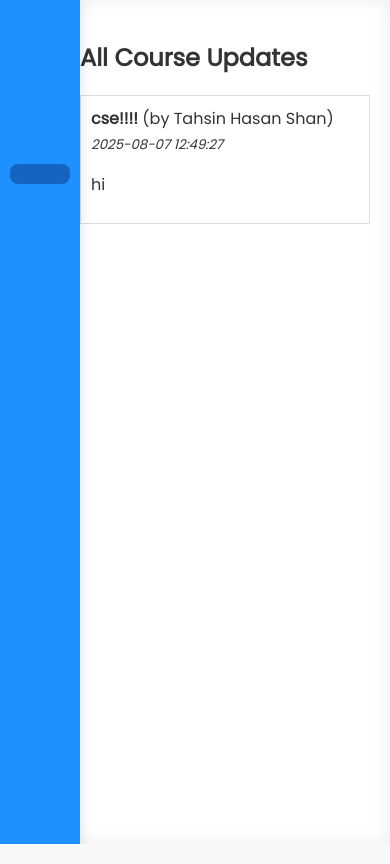
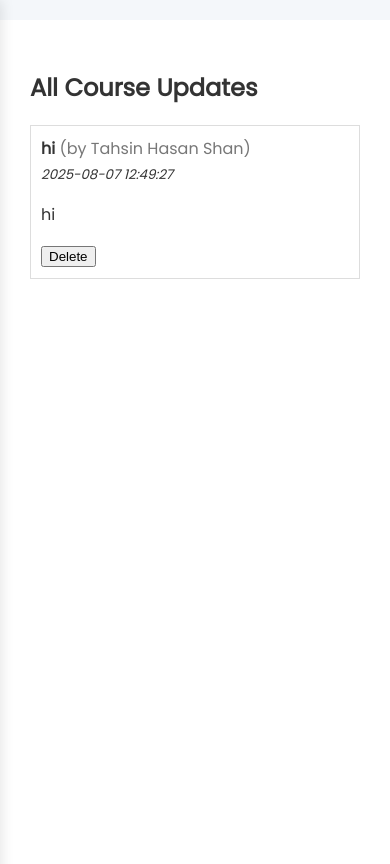
Before and after one commit to TahsinShan/SAT-ar-Matha, a Flask app: page /updates in a window 390 px wide. Run offline with Flask 3, Linux system fonts and the light colour scheme; a user stored in the database is signed in; data comes from the database, SQL or seed files in the repository; both versions use the stored data as it was after the commit.

Commit message:
initial project done!

```diff
--- a/app.py
+++ b/app.py
@@ -220,33 +220,37 @@ def upload_update():
 @login_required
 def updates():
     conn = get_db_connection()
+    c = conn.cursor()
+
     role = session.get('role')
     user_id = session.get('user_id')
 
     if role == 'student':
-        # Get updates only for enrolled courses
-        updates = conn.execute('''
-            SELECT updates.message, updates.created_at, users.name, courses.name
+        # Only show updates from courses the student is enrolled in
+        c.execute('''
+            SELECT updates.id, updates.message, updates.created_at, updates.teacher_id,
+                   users.name, updates.title
             FROM updates
             JOIN users ON updates.teacher_id = users.id
-            JOIN courses ON updates.course_id = courses.id
-            WHERE updates.course_id IN (
-                SELECT course_id FROM enrollments WHERE student_id = ?
-            )
+            JOIN enrollments ON enrollments.course_id = updates.course_id
+            WHERE enrollments.student_id = ?
             ORDER BY updates.created_at DESC
-        ''', (user_id,)).fetchall()
+        ''', (user_id,))
     else:
-        # For teacher/admin, show all updates
-        updates = conn.execute('''
-            SELECT updates.message, updates.created_at, users.name, courses.name
+        # Admin or teacher can see all updates
+        c.execute('''
+            SELECT updates.id, updates.message, updates.created_at, updates.teacher_id,
+                   users.name, updates.title
             FROM updates
             JOIN users ON updates.teacher_id = users.id
-            JOIN courses ON updates.course_id = courses.id
             ORDER BY updates.created_at DESC
-        ''').fetchall()
+        ''')
 
+    updates = c.fetchall()
     conn.close()
+
     return render_template('updates.html', updates=updates)
+
 
 
 @app.route('/manage-events', methods=['GET', 'POST'])
@@ -320,6 +324,34 @@ def manage_users():
 
 
 
+@app.route('/delete-update/<int:update_id>', methods=['POST'])
+@login_required
+def delete_update(update_id):
+    conn = get_db_connection()
+    update = conn.execute('SELECT * FROM updates WHERE id = ?', (update_id,)).fetchone()
+
+    if not update:
+        conn.close()
+        return "Update not found", 404
+
+    user_id = session.get('user_id')
+    role = session.get('role')
+
+    # Only allow if admin or owner
+    if role == 'admin' or (role == 'teacher' and update['teacher_id'] == user_id):
+        conn.execute('DELETE FROM updates WHERE id = ?', (update_id,))
+        conn.commit()
+        conn.close()
+        return redirect(url_for('updates'))
+    else:
+        conn.close()
+        return "Unauthorized", 403
+
+
+
+
+
+
 @app.context_processor
 def inject_user_role():
     return dict(role=session.get('role'))
--- a/static/css/style.css
+++ b/static/css/style.css
@@ -130,19 +104,25 @@ body {
 .dashboard-body {
   display: flex;
   min-height: 100vh;
+  flex-direction: row;
 }
 
+/* ===== Sidebar ===== */
 .sidebar {
   width: 220px;
   background-color: #1e90ff;
   color: white;
   padding: 30px 20px;
   position: fixed;
+  top: 0;
+  left: 0;
   height: 100vh;
   box-shadow: 2px 0 12px rgba(0, 0, 0, 0.1);
   display: flex;
   flex-direction: column;
   gap: 18px;
+  transition: transform 0.3s ease;
+  z-index: 1500;
 }
 
 .sidebar h3 {
@@ -166,42 +146,109 @@ body {
   background-color: #1565c0;
 }
 
-.main-content {
-   margin-left: 200px; /* instead of margin-left */
-  padding: 30px 30px 30px 240px; /* adjust all paddings */
-  background-color: #fff;
-  flex-grow: 1;
-  box-shadow: inset 0 0 20px #eee;
-  border-radius: 12px 0 0 12px;
-  min-height: 100vh;
-  box-sizing: border-box;
+/* ===== Sidebar Backdrop ===== */
+.sidebar-backdrop {
+  position: fixed;
+  top: 0;
+  left: 0;
+  height: 100%;
+  width: 100%;
+  background: rgba(0, 0, 0, 0.4);
+  opacity: 0;
+  visibility: hidden;
+  z-index: 1400;
+  transition: opacity 0.3s ease, visibility 0.3s ease;
 }
 
+.sidebar-backdrop.show {
+  opacity: 1;
+  visibility: visible;
+}
 
+/* ===== Sidebar Toggle Button ===== */
+.sidebar-toggle {
+  display: none;
+  position: fixed;
+  top: 16px;
+  left: 400px;
+  z-index: 2001;
+  font-size: 28px;
+  background-color: #1e90ff;
+  color: white;
+  border: none;
+  padding: 10px 14px;
+  border-radius: 8px;
+  cursor: pointer;
+  box-shadow: 0 2px 6px rgba(0, 0, 0, 0.2);
+}
 
+/* Show the toggle button only on mobile */
 @media (max-width: 768px) {
-  .sidebar {
-    width: 60px;
-    padding: 20px 10px;
+  .sidebar-toggle {
+    display: block;
   }
-  .sidebar h3 {
-    display: none;
+
+  .main-content {
+    margin-left: 0; /* Let content fill full width when sidebar is hidden */
   }
-  .sidebar a {
-    font-size: 0;
-    padding: 10px 0;
-    text-align: center;
-    margin-bottom: 10px;
-  }
-  .main-content {
-    margin-left: 60px;
-    padding: 20px;
+
+  .dashboard-body {
+    flex-direction: column;
   }
 }
 
 
+/* ===== Dashboard Wrapper ===== */
+.dashboard-wrapper {
+  display: flex;
+  width: 100%;
+}
 
+/* ===== Responsive Sidebar Drawer (Mobile Fix) ===== */
+@media (max-width: 768px) {
+  .sidebar {
+    transform: translateX(-100%);
+  }
 
+  .sidebar.open {
+    transform: translateX(0);
+  }
+
+  .dashboard-body {
+    flex-direction: column;
+  }
+
+  .sidebar-toggle {
+    display: block;
+  }
+
+  .nav-links {
+    display: none;
+    position: absolute;
+    top: 56px;
+    right: 24px;
+    flex-direction: column;
+    background-color: #1e90ff;
+    border-radius: 8px;
+    width: 140px;
+    box-shadow: 0 2px 10px rgba(0, 0, 0, 0.2);
+  }
+
+  .nav-links.active {
+    display: flex;
+  }
+
+  .nav-links a {
+    padding: 12px;
+    border-bottom: 1px solid #ffffff50;
+  }
+
+  .hamburger {
+    display: block;
+  }
+}
+
+/* ===== Utility Styles ===== */
 .container {
   padding: 20px;
 }
@@ -506,3 +544,21 @@ input[type="file"] {
 .manage-events-list button:hover {
   background-color: #c0392b;
 }
+
+/* ===== Main Content ===== */
+.main-content {
+  margin-left: 260px;
+  padding: 30px;
+  background-color: #fff;
+  flex-grow: 1;
+  min-height: 100vh;
+  box-sizing: border-box;
+  margin-top: 20px;
+  transition: margin-left 0.3s ease;
+}
+
+@media (max-width: 768px) {
+  .main-content {
+    margin-left: 0;
+  }
+}
--- a/templates/dashboard_base.html
+++ b/templates/dashboard_base.html
@@ -8,7 +8,12 @@
   <link rel="stylesheet" href="{{ url_for('static', filename='css/style.css') }}" />
 </head>
 <body class="dashboard-body">
-  <aside class="sidebar">
+  <div class="dashboard-topbar">
+  <button class="sidebar-toggle" onclick="toggleSidebar()">☰</button>
+</div>
+
+  <div class="dashboard-wrapper">
+    <aside class="sidebar" id="sidebar">
       <a href="/dashboard" class="logo"><h3>UniPortal</h3></a>
       <a href="/dashboard" class="{% if request.path == '/dashboard' %}active{% endif %}">Dashboard</a>
       <a href="/courses" class="{% if request.path.startswith('/courses') %}active{% endif %}">Courses</a>
@@ -31,5 +36,25 @@
     <main class="main-content">
       {% block content %}{% endblock %}
     </main>
+  </div>
+
+  <script>
+  function toggleSidebar() {
+    const sidebar = document.getElementById('sidebar');
+    sidebar.classList.toggle('open');
+
+    // Optional: Close sidebar when a link is clicked
+    const links = sidebar.querySelectorAll('a');
+    links.forEach(link => {
+      link.addEventListener('click', () => {
+        if (window.innerWidth <= 768) {
+          sidebar.classList.remove('open');
+        }
+      });
+    });
+  }
+</script>
+
 </body>
+
 </html>
--- a/templates/index.html
+++ b/templates/index.html
@@ -12,7 +12,7 @@
     <div class="nav-container">
       <a href="/" class="brand">UniPortal</a>
       <div class="nav-links" id="navLinks">
-        <a href="/">Home</a>
+        <a href="/" class="active">Home</a>
         <a href="/login">Login</a>
         <a href="/signup">Signup</a>
       </div>
--- a/templates/updates.html
+++ b/templates/updates.html
@@ -4,12 +4,18 @@
 <h2>All Course Updates</h2>
 
 {% for update in updates %}
-<div style="border: 1px solid #ddd; padding: 10px; margin-bottom: 15px;">
-    <strong>{{ update[3] }}</strong> (by {{ update[2] }}) <br>
-    <small><em>{{ update[1] }}</em></small>
-    <p>{{ update[0] }}</p>
-</div>
+  <div style="border: 1px solid #ddd; padding: 10px; margin-bottom: 15px;">
+    <strong>{{ update[5] }}</strong> <span style="color: #777;">(by {{ update[4] }})</span><br>
+    <small><em>{{ update[2] }}</em></small>
+    <p>{{ update[1] }}</p>
+
+    {% if role == 'admin' or (role == 'teacher' and update[3] == session['user_id']) %}
+    <form method="POST" action="{{ url_for('delete_update', update_id=update[0]) }}" onsubmit="return confirm('Are you sure you want to delete this update?');">
+      <button type="submit">Delete</button>
+    </form>
+    {% endif %}
+  </div>
 {% else %}
-<p>No updates found.</p>
+  <p>No updates found.</p>
 {% endfor %}
 {% endblock %}
```
Also changed, not shown: other parts of static/css/style.css (+20 -55 lines), init_db.py (+13 -10 lines), database.db, 2 other files. Lines whose indentation alone changed are shown as unchanged.
